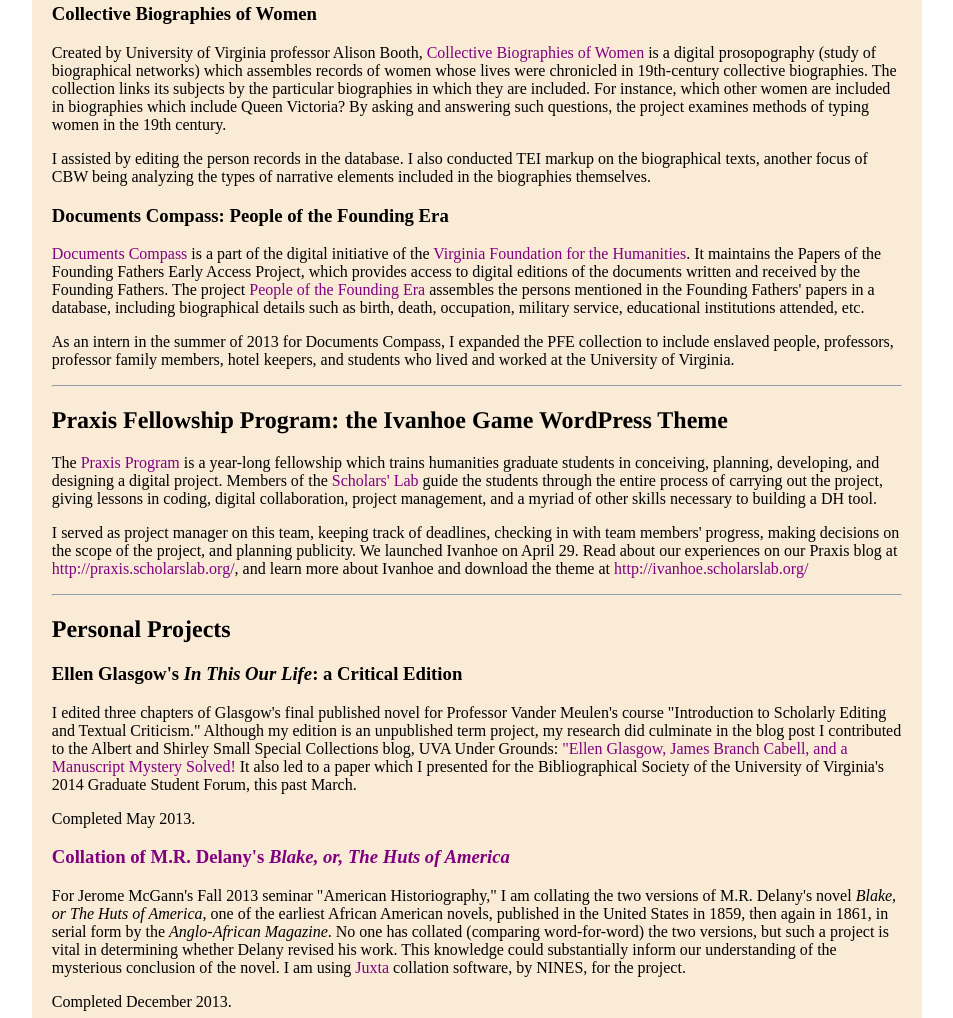
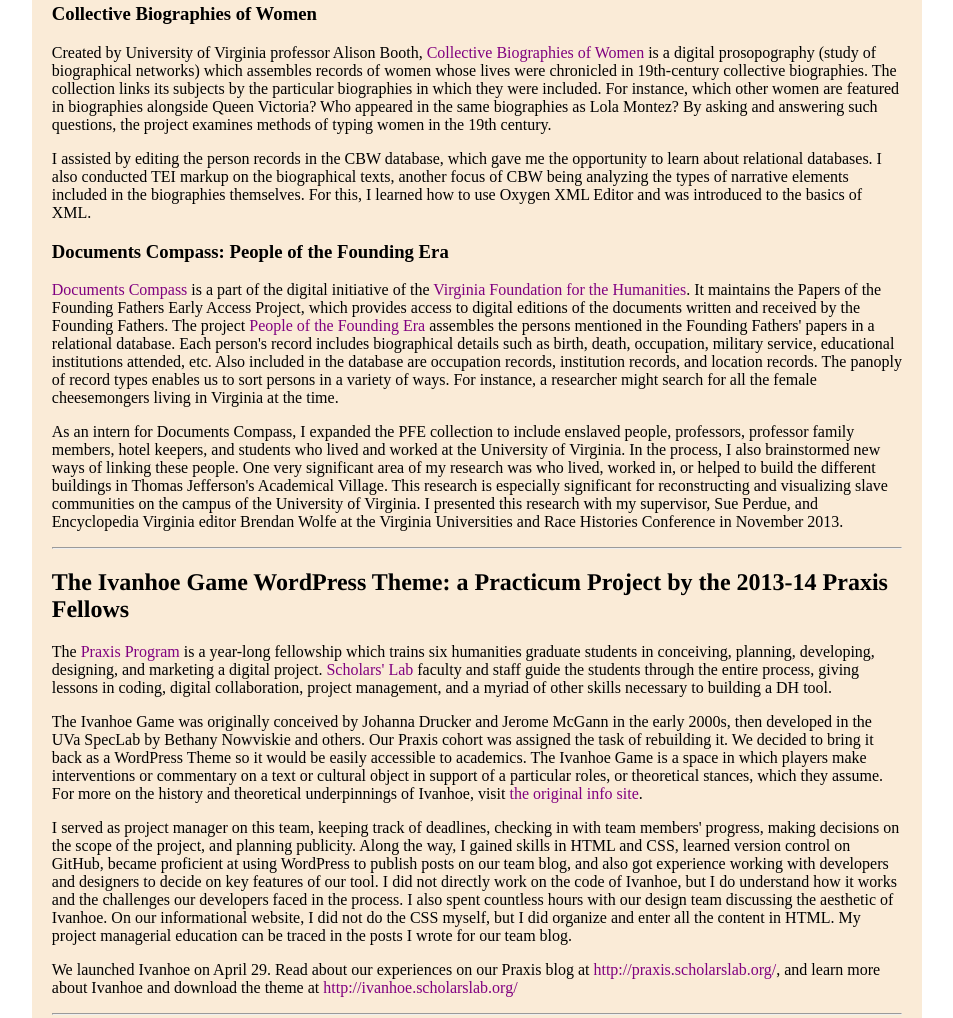
Before and after one commit to Stephanie-Kingsley/Stephanie-Kingsley.github.io, a plain HTML site: page Projects.html in a window 1280 px wide. Shown: the part 329-1347 px from the top of the page, without its empty margins (163-1116 px from the left). Drawn offline with Linux system fonts and the light colour scheme.

Commit message:
expanded project descriptions.

```diff
--- a/Projects.html
+++ b/Projects.html
@@ -28,17 +28,22 @@
 	<h2>Contributed To</h2>
 
 	<h3>Collective Biographies of Women</h3>
-	<p>Created by University of Virginia professor Alison Booth, <a href="http://cbw.iath.virginia.edu/cbw_db/index.php">Collective Biographies of Women</a> is a digital prosopography (study of biographical networks) which assembles records of women whose lives were chronicled in 19th-century collective biographies.  The collection links its subjects by the particular biographies in which they are included.  For instance, which other women are included in biographies which include Queen Victoria?  By asking and answering such questions, the project examines methods of typing women in the 19th century.</p>
-	<p>I assisted by editing the person records in the database.  I also conducted TEI markup on the biographical texts, another focus of CBW being analyzing the types of narrative elements included in the biographies themselves.</p>
+	<p>Created by University of Virginia professor Alison Booth, <a href="http://cbw.iath.virginia.edu/cbw_db/index.php">Collective Biographies of Women</a> is a digital prosopography (study of biographical networks) which assembles records of women whose lives were chronicled in 19th-century collective biographies.  The collection links its subjects by the particular biographies in which they were included.  For instance, which other women are featured in biographies alongside Queen Victoria?  Who appeared in the same biographies as Lola Montez?  By asking and answering such questions, the project examines methods of typing women in the 19th century.</p>
+	<p>I assisted by editing the person records in the CBW database, which gave me the opportunity to learn about relational databases.  I also conducted TEI markup on the biographical texts, another focus of CBW being analyzing the types of narrative elements included in the biographies themselves.  For this, I learned how to use Oxygen XML Editor and was introduced to the basics of XML.</p>
 
 	<h3>Documents Compass: People of the Founding Era</h3>
-	<p><a href="documentscompass.org">Documents Compass</a> is a part of the digital initiative of the <a href="virginiahumanities.org">Virginia Foundation for the Humanities</a>.  It maintains the Papers of the Founding Fathers Early Access Project, which provides access to digital editions of the documents written and received by the Founding Fathers.  The project <a href="http://pfe.rotunda.upress.virginia.edu/">People of the Founding Era</a> assembles the persons mentioned in the Founding Fathers' papers in a database, including biographical details such as birth, death, occupation, military service, educational institutions attended, etc.</p>
-	<p>As an intern in the summer of 2013 for Documents Compass, I expanded the PFE collection to include enslaved people, professors, professor family members, hotel keepers, and students who lived and worked at the University of Virginia.</p>
+	<p><a href="documentscompass.org">Documents Compass</a> is a part of the digital initiative of the <a href="virginiahumanities.org">Virginia Foundation for the Humanities</a>.  It maintains the Papers of the Founding Fathers Early Access Project, which provides access to digital editions of the documents written and received by the Founding Fathers.  The project <a href="http://pfe.rotunda.upress.virginia.edu/">People of the Founding Era</a> assembles the persons mentioned in the Founding Fathers' papers in a relational database.  Each person's record includes biographical details such as birth, death, occupation, military service, educational institutions attended, etc.  Also included in the database are occupation records, institution records, and location records.  The panoply of record types enables us to sort persons in a variety of ways.  For instance, a researcher might search for all the female cheesemongers living in Virginia at the time.</p>
+	<p>As an intern for Documents Compass, I expanded the PFE collection to include enslaved people, professors, professor family members, hotel keepers, and students who lived and worked at the University of Virginia.  In the process, I also brainstormed new ways of linking these people.  One very significant area of my research was who lived, worked in, or helped to build the different buildings in Thomas Jefferson's Academical Village.  This research is especially significant for reconstructing and visualizing slave communities on the campus of the University of Virginia.  I presented this research with my supervisor, Sue Perdue, and Encyclopedia Virginia editor Brendan Wolfe at the Virginia Universities and Race Histories Conference in November 2013.</p>
 	<hr>
 
-	<h2>Praxis Fellowship Program: the Ivanhoe Game WordPress Theme</h2>
-	<p>The <a href="http://praxis.scholarslab.org/">Praxis Program</a> is a year-long fellowship which trains humanities graduate students in conceiving, planning, developing, and designing a digital project.  Members of the <a href="www.scholarslab.org">Scholars' Lab</a> guide the students through the entire process of carrying out the project, giving lessons in coding, digital collaboration, project management, and a myriad of other skills necessary to building a DH tool.</p>
-	<p>I served as project manager on this team, keeping track of deadlines, checking in with team members' progress, making decisions on the scope of the project, and planning publicity. We launched Ivanhoe on April 29. Read about our experiences on our Praxis blog at <a href="http://praxis.scholarslab.org/">http://praxis.scholarslab.org/</a>, and learn more about Ivanhoe and download the theme at <a href="http://ivanhoe.scholarslab.org/">http://ivanhoe.scholarslab.org/</a></p>
+	<h2>The Ivanhoe Game WordPress Theme: a Practicum Project by the 2013-14 Praxis Fellows</h2>
+	<p>The <a href="http://praxis.scholarslab.org/">Praxis Program</a> is a year-long fellowship which trains six humanities graduate students in conceiving, planning, developing, designing, and marketing a digital project.  <a href="www.scholarslab.org">Scholars' Lab</a> faculty and staff guide the students through the entire process, giving lessons in coding, digital collaboration, project management, and a myriad of other skills necessary to building a DH tool.</p>
+
+	<p>The Ivanhoe Game was originally conceived by Johanna Drucker and Jerome McGann in the early 2000s, then developed in the UVa SpecLab by Bethany Nowviskie and others. Our Praxis cohort was assigned the task of rebuilding it. We decided to bring it back as a WordPress Theme so it would be easily accessible to academics.  The Ivanhoe Game is a space in which players make interventions or commentary on a text or cultural object in support of a particular roles, or theoretical stances, which they assume.  For more on the history and theoretical underpinnings of Ivanhoe, visit <a href="http://www.ivanhoegame.org/?page_id=21">the original info site</a>. </p>
+
+	<p>I served as project manager on this team, keeping track of deadlines, checking in with team members' progress, making decisions on the scope of the project, and planning publicity. Along the way, I gained skills in HTML and CSS, learned version control on GitHub, became proficient at using WordPress to publish posts on our team blog, and also got experience working with developers and designers to decide on key features of our tool.  I did not directly work on the code of Ivanhoe, but I do understand how it works and the challenges our developers faced in the process.  I also spent countless hours with our design team discussing the aesthetic of Ivanhoe.  On our informational website, I did not do the CSS myself, but I did organize and enter all the content in HTML.  My project managerial education can be traced in the posts I wrote for our team blog.</p>
+
+	<p>We launched Ivanhoe on April 29. Read about our experiences on our Praxis blog at <a href="http://praxis.scholarslab.org/">http://praxis.scholarslab.org/</a>, and learn more about Ivanhoe and download the theme at <a href="http://ivanhoe.scholarslab.org/">http://ivanhoe.scholarslab.org/</a></p>
 	<hr>
 
 	<h2>Personal Projects</h2>
```
